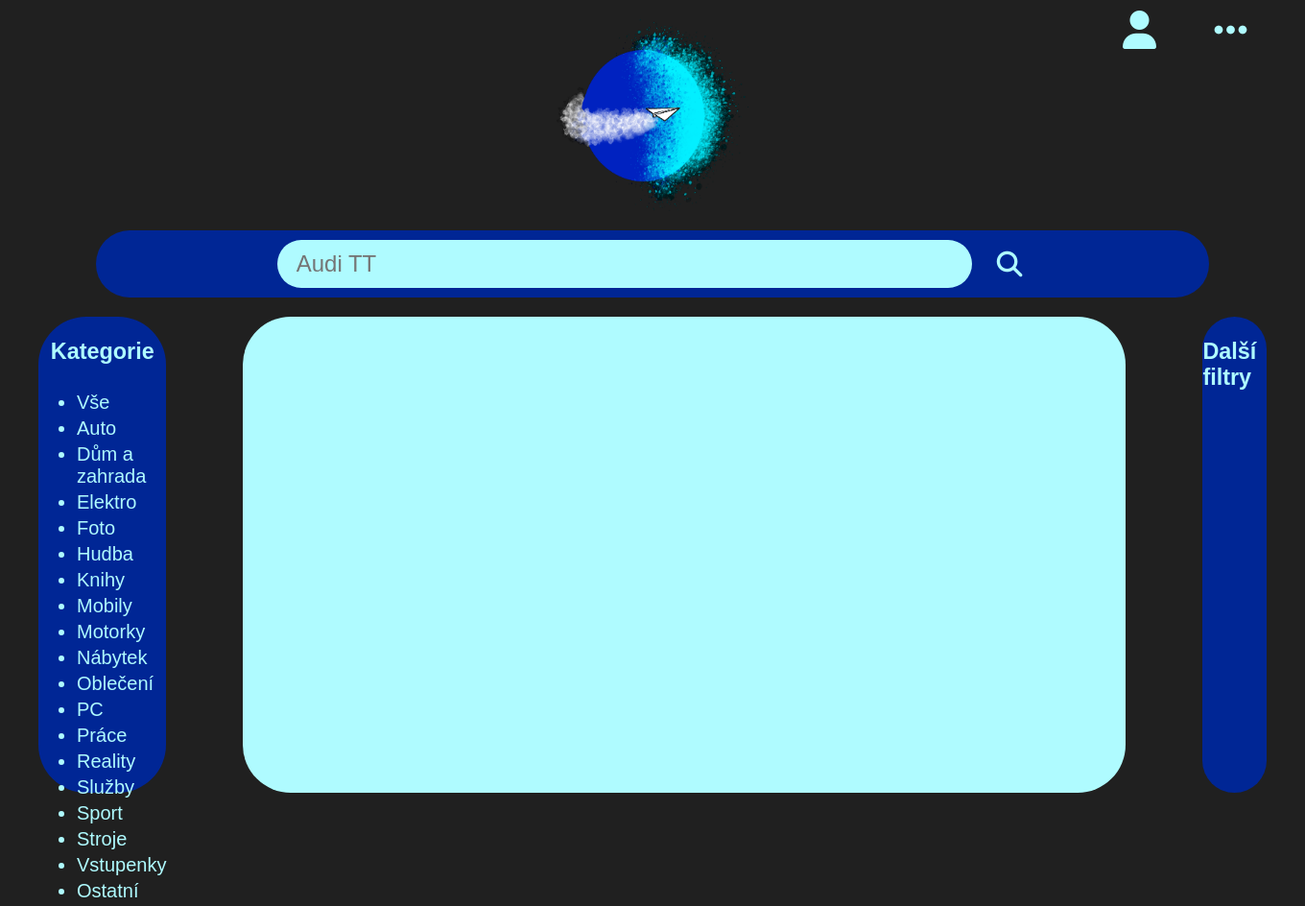
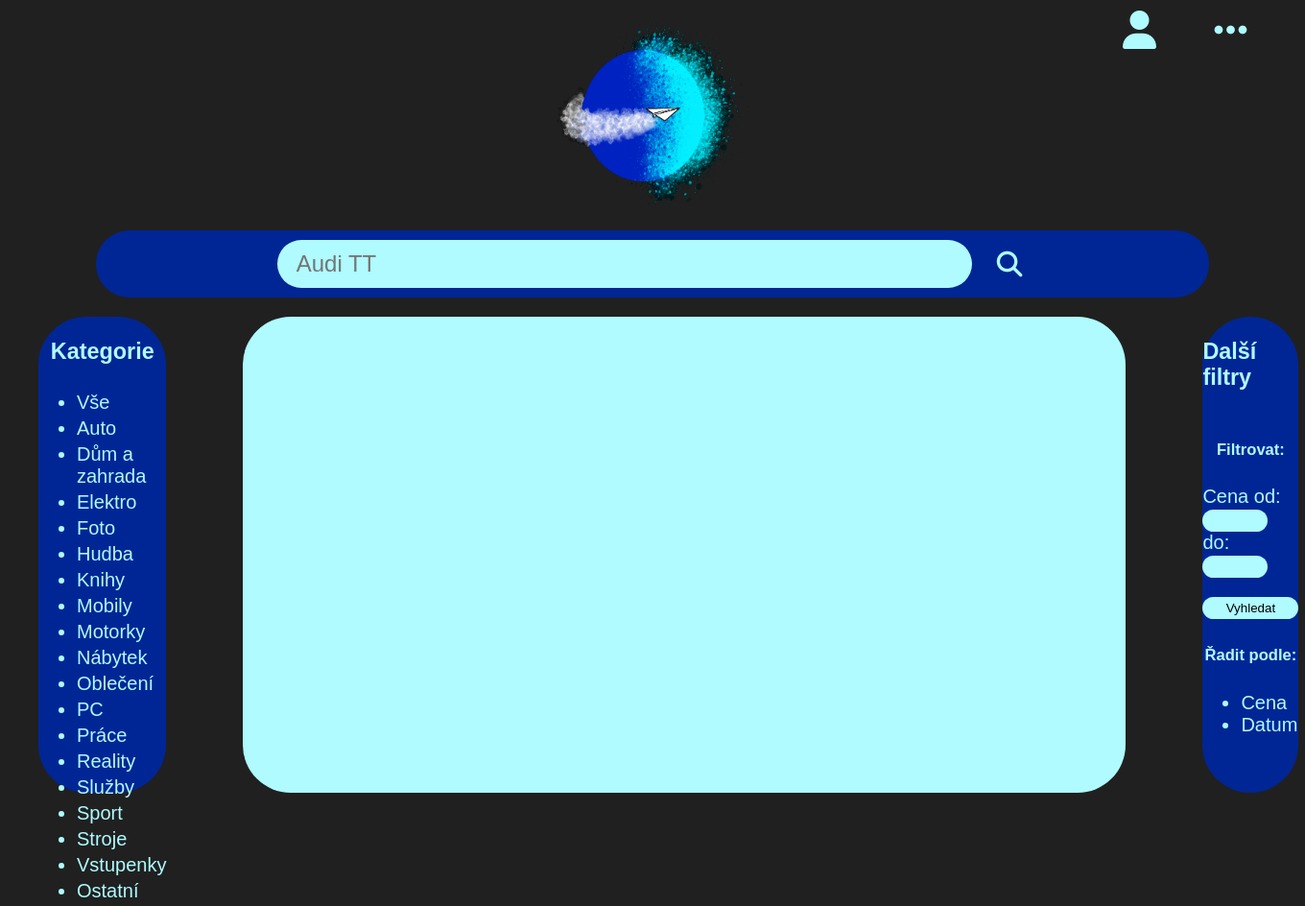
Before and after one commit to DrakulaD3a/SkyBuy, a PHP site: page /?sort=price in a window 1360 px wide. Shown: the whole page at 96% size. Run offline with PHP 8.4, Linux system fonts and the light colour scheme; the visitor is signed in with stand-in values (Sample User, id 1); data comes from the database, SQL or seed files in the repository; data that the repository does not hold is empty; a stand-in replaces the project's code that opens the database connection; some libraries are stand-ins or nearby versions.

Commit message:
Animate all, and side bar 1 / 2

```diff
--- a/index.php
+++ b/index.php
@@ -124,7 +124,25 @@ if (!empty($arr)) {
     </div>
 
     <div id="filters">
-      <h3>Další filtry</h3>
+      <img src="assets/logo.png" id="filters-logo" class="hidden" />
+      <div id="filters-inside">
+        <h3>Další filtry</h3>
+        <h5>Filtrovat:</h5>
+        <form>
+          <div>
+            <label for="min">Cena od:</label>
+            <input type="number" name="min" id="min" />
+            <label for="max">do:</label>
+            <input type="number" name="max" id="max" />
+          </div>
+          <button type="submit">Vyhledat</button>
+        </form>
+        <h5>Řadit podle:</h5>
+        <ul>
+          <li><a href="index.php?sort=price">Cena</a></li>
+          <li><a href="index.php?sort=date">Datum</a></li>
+        </ul>
+      </div>
     </div>
 
     <div id="products">
--- a/js/scroll.js
+++ b/js/scroll.js
@@ -1,7 +1,10 @@
+
 const search_bar = document.getElementById("search-bar");
 const search_bar2 = document.getElementById("search-bar2");
 const categories_wrapper = document.getElementById("categories-wrapper");
 const filters = document.getElementById("filters");
+const logo = document.getElementById("filters-logo");
+const filters_inside = document.getElementById("filters-inside");
 
 window.addEventListener("scroll", () => {
   let marginTop;
@@ -9,13 +12,17 @@ window.addEventListener("scroll", () => {
   if (scrollY >= convertRemToPixels((12 + 4) / 2)) {
     marginTop = scrollY - convertRemToPixels((12 + 4) / 2);
 
-    search_bar.classList.add("hide");
+    search_bar.classList.add("hidden");
     search_bar2.classList.add("show");
+    logo.classList.add("show");
+    filters_inside.classList.add("hidden");
   } else {
     marginTop = convertRemToPixels(1);
 
-    search_bar.classList.remove("hide");
+    search_bar.classList.remove("hidden");
     search_bar2.classList.remove("show");
+    logo.classList.remove("show");
+    filters_inside.classList.remove("hidden");
   }
 
   categories_wrapper.style.marginTop = `${marginTop}px`;
--- a/stylesheet.css
+++ b/stylesheet.css
@@ -2,8 +2,11 @@
   --color-black: #202020;
   --color-blue: #002695;
   --color-neon: #affbff;
-  --color-red: #fa0000;
   --color-white: #ffffff;
+}
+
+input[type="number"] {
+  appearance: textfield;
 }
 
 html,
@@ -146,8 +149,8 @@ ul {
   display: flex;
   flex-direction: column;
   background-color: var(--color-blue);
+  border-radius: 50px;
   height: 62vh;
-  border-radius: 50px;
 }
 
 #categories h3 {
@@ -163,12 +166,12 @@ ul {
   color: var(--color-neon);
 }
 
+#categories a:hover {
+  text-decoration: underline;
+}
+
 #categories li {
   margin: 0.2rem 0rem;
-}
-
-#categories a:hover {
-  text-decoration: underline;
 }
 
 #search-bar2 {
@@ -253,12 +256,48 @@ ul {
 
 #filters {
   grid-area: 1 / 3;
-  display: flex;
-  flex-direction: column;
   background-color: var(--color-blue);
   height: 62vh;
 }
 
-#filters h3 {
+#filters-inside {
+  display: flex;
+  flex-direction: column;
+}
+
+#filters h3, #filters h5 {
   align-self: center;
 }
+
+#filters a {
+  text-decoration: none;
+  color: var(--color-neon);
+}
+
+#filters a:hover {
+  text-decoration: underline;
+}
+
+#filters form {
+  display: flex;
+  flex-direction: column;
+  align-items: center;
+  justify-content: center;
+  gap: 1rem
+}
+
+#filters input {
+  background-color: var(--color-neon);
+  width: 3rem;
+  border: none;
+  border-radius: 25px;
+  padding: 0.2rem;
+}
+
+#filters button {
+  background-color: var(--color-neon);
+  border: none;
+  border-radius: 25px;
+  width: 5rem;
+  padding: 0.2rem;
+}
```
